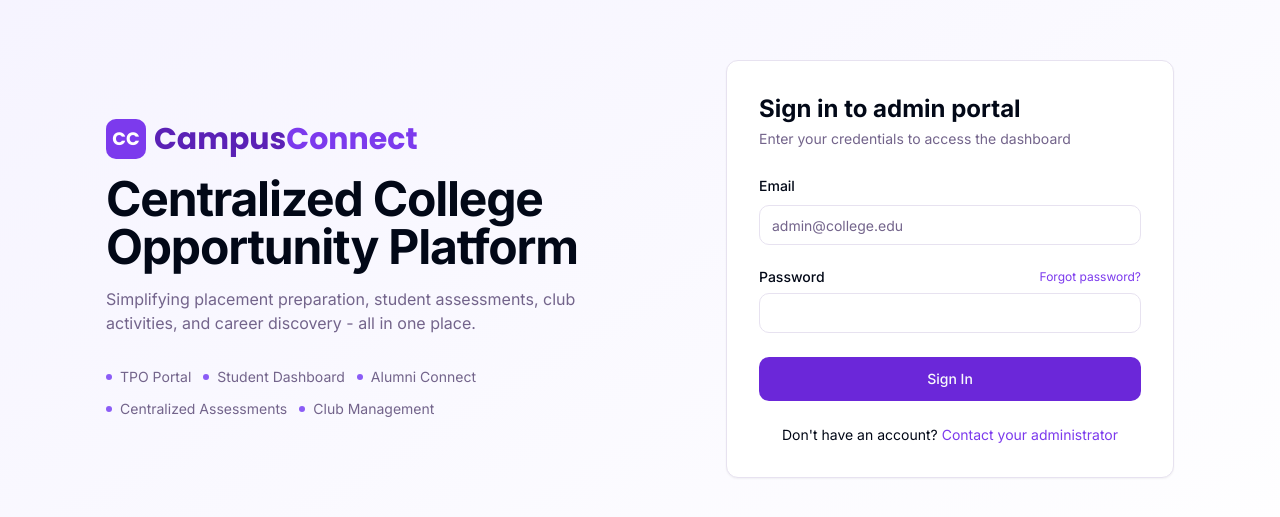
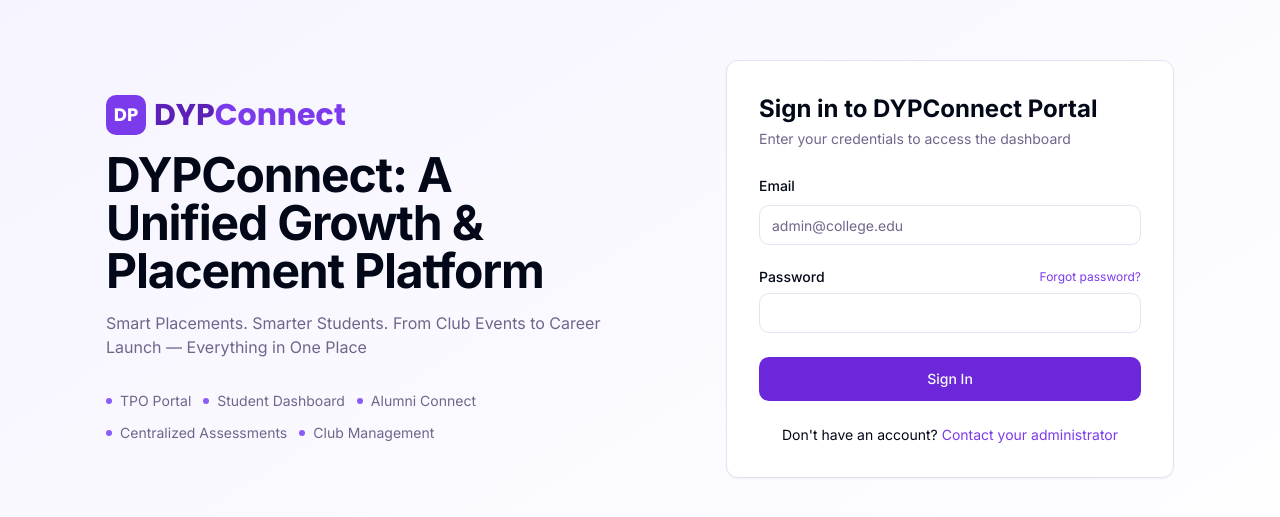
Before and after one commit to JayeshPatil163/campus-connect-grow, a React (Vite) app: page /login in a window 1280 px wide. Shown: the part 131-648 px from the top of the page. Built offline with nearby package versions, Linux system fonts and the light colour scheme.

Commit message:
Rename app and update tagline
Update the application name and tagline to reflect the new branding.

```diff
--- a/index.html
+++ b/index.html
@@ -1,19 +1,20 @@
+
 <!DOCTYPE html>
 <html lang="en">
   <head>
     <meta charset="UTF-8" />
     <meta name="viewport" content="width=device-width, initial-scale=1.0" />
-    <title>Campus Connect & Grow</title>
-    <meta name="description" content="Centralized College Opportunity Platform" />
-    <meta name="author" content="Campus Connect" />
+    <title>DYPConnect - Smart Placements, Smarter Students</title>
+    <meta name="description" content="DYPConnect: A Unified Growth & Placement Platform for DY Patil COEI" />
+    <meta name="author" content="DYPConnect" />
 
-    <meta property="og:title" content="Campus Connect & Grow" />
-    <meta property="og:description" content="Centralized College Opportunity Platform" />
+    <meta property="og:title" content="DYPConnect" />
+    <meta property="og:description" content="DYPConnect: A Unified Growth & Placement Platform for DY Patil COEI" />
     <meta property="og:type" content="website" />
     <meta property="og:image" content="https://lovable.dev/opengraph-image-p98pqg.png" />
 
     <meta name="twitter:card" content="summary_large_image" />
-    <meta name="twitter:site" content="@campus_connect" />
+    <meta name="twitter:site" content="@dyp_connect" />
     <meta name="twitter:image" content="https://lovable.dev/opengraph-image-p98pqg.png" />
 
     <link rel="preconnect" href="https://fonts.googleapis.com">
--- a/src/components/layout/DashboardLayout.tsx
+++ b/src/components/layout/DashboardLayout.tsx
@@ -19,9 +19,9 @@ export function DashboardLayout({ children }: DashboardLayoutProps) {
         <div className="p-6">
           <h2 className="text-2xl font-bold font-heading text-campus-800 dark:text-campus-200 flex items-center gap-2">
             <span className="flex h-8 w-8 items-center justify-center rounded-md bg-campus-600 text-white text-sm">
-              CC
+              DP
             </span>
-            Campus<span className="text-campus-600">Connect</span>
+            DYP<span className="text-campus-600">Connect</span>
           </h2>
         </div>
         <div className="flex-1 px-3 py-2">
--- a/src/pages/Login.tsx
+++ b/src/pages/Login.tsx
@@ -1,4 +1,3 @@
-
 import { useState } from "react";
 import { Button } from "@/components/ui/button";
 import { Input } from "@/components/ui/input";
@@ -31,16 +30,15 @@ export default function Login() {
         <div className="flex flex-1 flex-col items-center justify-center md:items-start">
           <div className="flex items-center gap-2 text-3xl font-bold font-heading text-campus-800">
             <div className="flex h-10 w-10 items-center justify-center rounded-md bg-campus-600 text-white text-lg">
-              CC
+              DP
             </div>
-            <div>Campus<span className="text-campus-600">Connect</span></div>
+            <div>DYP<span className="text-campus-600">Connect</span></div>
           </div>
           <h1 className="mt-4 max-w-lg text-center text-4xl font-bold tracking-tight md:text-left md:text-5xl">
-            Centralized College Opportunity Platform
+            DYPConnect: A Unified Growth & Placement Platform
           </h1>
           <p className="mt-4 max-w-lg text-center text-muted-foreground md:text-left">
-            Simplifying placement preparation, student assessments, club activities,
-            and career discovery - all in one place.
+            Smart Placements. Smarter Students. From Club Events to Career Launch — Everything in One Place
           </p>
           <div className="mt-8 flex flex-wrap gap-3 text-sm text-muted-foreground">
             <div className="flex items-center gap-2">
@@ -69,7 +67,7 @@ export default function Login() {
         <div className="w-full max-w-md">
           <div className="rounded-lg border bg-white p-8 shadow-sm">
             <div className="mb-6 flex flex-col space-y-1">
-              <h2 className="text-2xl font-bold">Sign in to admin portal</h2>
+              <h2 className="text-2xl font-bold">Sign in to DYPConnect Portal</h2>
               <p className="text-sm text-muted-foreground">
                 Enter your credentials to access the dashboard
               </p>
```
